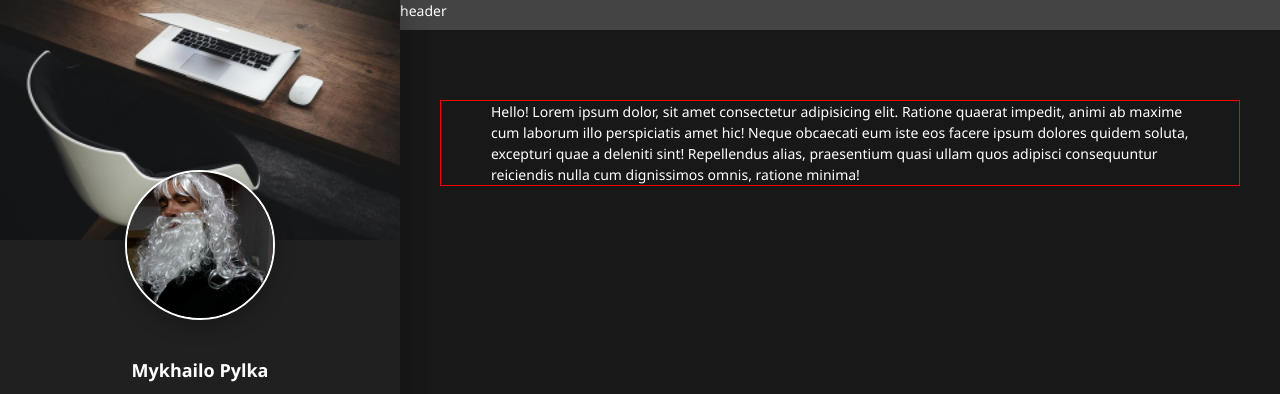
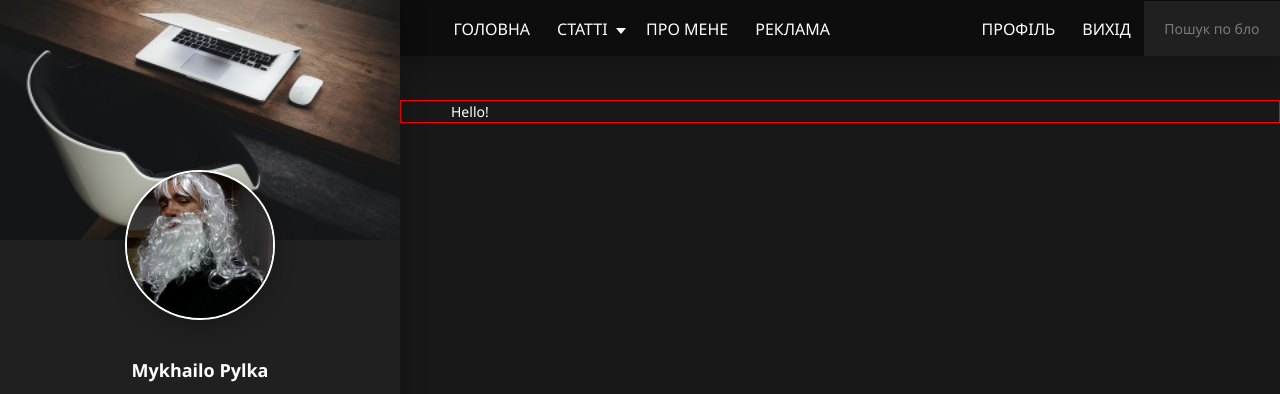
Before and after one commit to mykhailopylka/Gulp-, a website: page src/index.html in a window 1280 px wide. Shown: the top 394 px of the page. Drawn offline with nearby package versions, Linux system fonts and the light colour scheme; files that its build step writes are made by us from their sources.

Commit message:
header menu

```diff
--- a/src/assets/scss/_vars.scss
+++ b/src/assets/scss/_vars.scss
@@ -3,8 +3,9 @@ $secondary: #121212;
 $white: #fff;
 $red: #ED3024;
 $blue: #2A5FE7;
+$black: #000;
 
 $z-index-sidebar: 100;
 $z-index-header: 100;
 
-$sidebar-width: 400px;
+$sidebar-width: 40rem;
--- a/src/assets/scss/blocks/buttons.scss
+++ b/src/assets/scss/blocks/buttons.scss
@@ -1,13 +1,3 @@
-.sidebar__footer{
-    display: flex;
-    justify-content: center;
-    margin-top: 3rem;
-    font-size: 1.2rem;
-    font-family: inherit;
-    font-weight: 500;
-    line-height: 1.1;
-
-}
 .btn{
     display: flex;
     justify-content: center;
--- a/src/assets/scss/blocks/conteiner.scss
+++ b/src/assets/scss/blocks/conteiner.scss
@@ -1,6 +1,6 @@
 // контейнер для сітки
 .conteiner{
-    max-width: 80rem;
+    max-width: 100rem;
     margin: 0 auto;
     padding: 0 5rem;
     border: 1px solid red;
--- a/src/assets/scss/blocks/header.scss
+++ b/src/assets/scss/blocks/header.scss
@@ -1,9 +1,12 @@
 .header{
+    display: flex;
     position: fixed;
-    height: 30px;
+    // height: 4rem;
     width: calc(100% - #{$sidebar-width});
-    background-color: #444;
+    background-color: #0D0D0D;
     top: 0;
     right: 0;
     z-index: $z-index-header;
+    box-shadow: 0 5px 22px rgba($black, .25);
+    max-width: 100%;
 }
--- /dev/null
+++ b/src/assets/scss/blocks/nav.scss
@@ -0,0 +1,62 @@
+.nav{
+    text-transform: uppercase;
+    font-size: 1.6rem;
+    font-weight: 500;
+}
+// left ======================================
+.header_left{
+    max-width: 60%;
+    width: 100%;
+    text-transform: uppercase;
+}
+.nav__list{
+    display: flex;
+    align-items: center;
+}
+// прописуємо умову випадання підменю при наведенні, та підсвічення кольором
+.nav__item{
+    position: relative;
+    &:hover{
+        .nav__list-link{
+            background-color: $blue;
+        }
+        > .subnav{
+            display: block;
+            background-color: $blue;
+        }
+    }
+}
+.nav__list li {
+    list-style-type: none;
+  }
+.nav__list-link{
+    // display: block;
+    padding: 1.35rem;
+    transition: .2s linear;
+    // якщо! Додаємо умову: малюєм стрілочку
+    &.has-subnav{
+        position: relative;
+        padding-right: 2.5rem;
+        &::after{
+            content: "";
+            display: block;
+            position: absolute;
+            border-style: solid;
+            border-width: 6px 5px 0 5px;
+            border-color: $white transparent transparent transparent;
+            top: 50%;
+            right: 2px;
+            // вирівнюємо стрілку по вертикалі:
+            transform: translate(-50%);
+        }
+    }
+}
+// right ====================================
+.header__right{
+    display: flex;
+    justify-content: flex-end;
+    align-items: center;
+    font-size: 2rem;
+    max-width: 40%;
+    width: 100%;
+}
--- /dev/null
+++ b/src/assets/scss/blocks/search.scss
@@ -0,0 +1,31 @@
+.search{
+    max-width: 30rem;
+    width: 100%;
+    text-transform: uppercase;
+    background-color: $primary;
+
+}
+.search__input{
+    display: block;
+    width: 100%;
+    height: 100%;
+    font-family: inherit;
+    font-size: 1.4rem;
+    color: $white;
+    padding: 1.8rem 2rem;
+    // Забираю рамку при натисканні на кнопку:
+    &:active, &:focus {
+        outline: none;
+        background-color: rgba($blue, .5);
+        // color: $primary;
+        border-radius: 10px;
+        font-size: 1.6rem;
+        padding: 1.6rem 2rem;
+    }
+    &::placeholder{
+        color: rgba($white, .4);
+    }
+    border: none;
+    background: transparent;
+    // padding-left: 2rem;
+}
--- a/src/assets/scss/blocks/sidebar.scss
+++ b/src/assets/scss/blocks/sidebar.scss
@@ -26,3 +26,14 @@
     padding: 0 2rem;
 
 }
+
+.sidebar__footer{
+    display: flex;
+    justify-content: center;
+    margin-top: 3rem;
+    font-size: 1.2rem;
+    font-family: inherit;
+    font-weight: 500;
+    line-height: 1.1;
+
+}
--- /dev/null
+++ b/src/assets/scss/blocks/subnav.scss
@@ -0,0 +1,28 @@
+// subnav ================================
+.subnav{
+    position: absolute;
+    display: none;
+    font-size: 1.2rem;
+    width: 17.5rem;
+    top: 150%;
+    left: 0;
+    padding: 0;
+    border-radius: 0 0 5px 5px;
+    box-shadow: 0 6px 8px rgba($black, .20);
+
+}
+.subnav li{
+    width: 100%;
+    padding: .8rem;
+    transition: .25s ease-in-out;
+    &:hover{
+        background-color: darken($color: $blue, $amount: 5%);
+    }
+}
+.subnav__link{
+    transition: .25s linear;
+    &:hover{
+        text-shadow: 5px 5px 5px $primary;
+        padding: 1rem 0;
+    }
+}
--- a/src/assets/scss/style.scss
+++ b/src/assets/scss/style.scss
@@ -30,6 +30,9 @@ a{
 // bloks
 @import "blocks/page";
 @import "blocks/header";
+@import "blocks/nav";
+@import "blocks/subnav";
+@import "blocks/search";
 @import "blocks/sidebar";
 @import "blocks/main";
 @import "blocks/conteiner";
--- a/src/index.html
+++ b/src/index.html
@@ -4,4 +4,3 @@ title: MyCloud | Home
 ---
 
 Hello!
-Lorem ipsum dolor, sit amet consectetur adipisicing elit. Ratione quaerat impedit, animi ab maxime cum laborum illo perspiciatis amet hic! Neque obcaecati eum iste eos facere ipsum dolores quidem soluta, excepturi quae a deleniti sint! Repellendus alias, praesentium quasi ullam quos adipisci consequuntur reiciendis nulla cum dignissimos omnis, ratione minima!
--- a/src/partials/header.html
+++ b/src/partials/header.html
@@ -1 +1,46 @@
-<header class="header">header</header>
+<header class="header">
+    <div class="header_left">
+        <nav class="nav">
+            <ul class="nav__list">
+                <li class="nav__item">
+                    <a class="nav__list-link" href="#">Головна</a>
+                </li>
+                <li class="nav__item">
+                    <a class="nav__list-link has-subnav" href="#">Статті</a>
+                        <ul class="subnav">
+                            <li>
+                                <a class="subnav__link" href="#">Створення сайтів</a>
+                            </li>
+                            <li>
+                                <a class="subnav__link" href="#">Інтернет маркетинг</a>
+                            </li>
+                            <li>
+                                <a class="subnav__link" href="#">Дизайн</a>
+                            </li>
+                        </ul>
+                </li>
+                <li class="nav__item">
+                    <a class="nav__list-link" href="#">Про мене</a>
+                </li>
+                <li class="nav__item">
+                    <a class="nav__list-link" href="#">Реклама</a>
+                </li>
+            </ul>
+        </nav>
+    </div>
+    <div class="header__right">
+        <nav class="nav">
+            <ul  class="nav__list">
+                <li class="nav__item">
+                    <a class="nav__list-link" href="#">Профіль</a>
+                </li>
+                <li class="nav__item">
+                    <a class="nav__list-link" href="#">Вихід</a>
+                </li>
+            </ul>
+        </nav>
+        <form class="search" action="/" method="POST">
+            <input class="search__input" type="text" placeholder="Пошук по блогу">
+        </form>
+    </div>
+</header>
```
Also changed, not shown: dist/assets/css/style.css, dist/assets/css/style.min.css, dist/assets/images/15592137_1121200384660661_2021554963_n.jpg (deleted), dist/assets/images/facebook-circular-logo.svg (deleted), dist/assets/images/facebook.png (deleted), dist/assets/images/instagram.png (deleted), dist/index.html.
